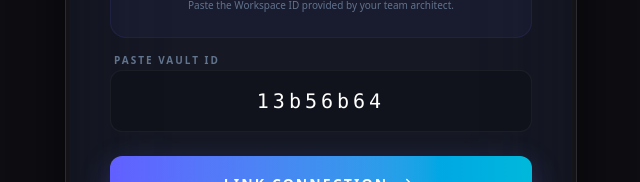
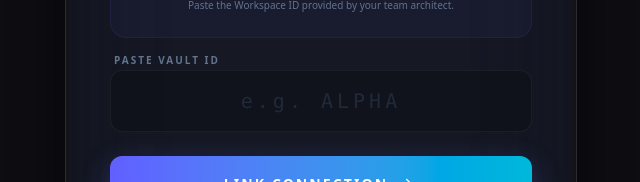
Before and after one commit to saksdev/Real-Time-Collaboration, a Next.js app: page / in a window 1280 px wide. Both pictures are taken after a click on the button "Join Existing". Shown: the part 423-605 px from the top of the page, without its empty margins (319-959 px from the left). Built offline with nearby package versions, Linux system fonts and the light colour scheme.

Commit message:
Update Room ID logic (5 chars, separate join state)

```diff
--- a/src/app/page.tsx
+++ b/src/app/page.tsx
@@ -9,7 +9,8 @@ export default function LandingPage() {
   const router = useRouter();
   const [activeTab, setActiveTab] = useState<'create' | 'join'>('create');
   const [displayName, setDisplayName] = useState('');
-  const [roomId, setRoomId] = useState('');
+  const [createRoomId, setCreateRoomId] = useState('');
+  const [joinRoomId, setJoinRoomId] = useState('');
   const [isPrivate, setIsPrivate] = useState(false);
   const [password, setPassword] = useState('');
   const [isMounted, setIsMounted] = useState(false);
@@ -18,16 +19,17 @@ export default function LandingPage() {
     setIsMounted(true);
     const storedName = localStorage.getItem('docsync_display_name');
     if (storedName) setDisplayName(storedName);
-    setRoomId(uuidv4().substring(0, 8));
+    setCreateRoomId(uuidv4().substring(0, 5));
   }, []);
 
   const handleGenerateRoomId = () => {
-    setRoomId(uuidv4().substring(0, 8));
+    setCreateRoomId(uuidv4().substring(0, 5));
   };
 
   const handleEnterWorkspace = (e: React.FormEvent) => {
     e.preventDefault();
-    if (!roomId.trim()) return;
+    const finalRoomId = activeTab === 'create' ? createRoomId : joinRoomId;
+    if (!finalRoomId.trim()) return;
 
     // Only require name for "create" or if not already stored
     if (activeTab === 'create' && !displayName.trim()) return;
@@ -36,7 +38,7 @@ export default function LandingPage() {
       localStorage.setItem('docsync_display_name', displayName);
     }
 
-    let targetUrl = `/${roomId}`;
+    let targetUrl = `/${finalRoomId}`;
     if (isPrivate && password.trim()) {
       targetUrl += `?password=${encodeURIComponent(password)}`;
     }
@@ -111,8 +113,8 @@ export default function LandingPage() {
                   <div className="flex gap-2">
                     <input
                       type="text"
-                      value={roomId}
-                      onChange={(e) => setRoomId(e.target.value)}
+                      value={createRoomId}
+                      onChange={(e) => setCreateRoomId(e.target.value)}
                       placeholder="Custom room slug"
                       className="w-full bg-black/20 border border-white/5 rounded-xl px-5 py-3.5 text-white font-mono text-sm placeholder-slate-600 focus:outline-none focus:ring-2 focus:ring-indigo-500/50 transition-all"
                     />
@@ -179,9 +181,9 @@ export default function LandingPage() {
                   <label className="text-[10px] font-bold uppercase tracking-[0.2em] text-slate-500 ml-1">Paste Vault ID</label>
                   <input
                     type="text"
-                    value={roomId}
-                    onChange={(e) => setRoomId(e.target.value)}
-                    placeholder="e.g. ALPHA-Q3"
+                    value={joinRoomId}
+                    onChange={(e) => setJoinRoomId(e.target.value)}
+                    placeholder="e.g. ALPHA"
                     required
                     className="w-full bg-black/20 border border-white/5 rounded-xl px-5 py-4 text-center text-white font-mono text-xl tracking-[0.2em] placeholder-slate-700/50 focus:outline-none focus:ring-2 focus:ring-cyan-500/50 transition-all"
                   />
```
